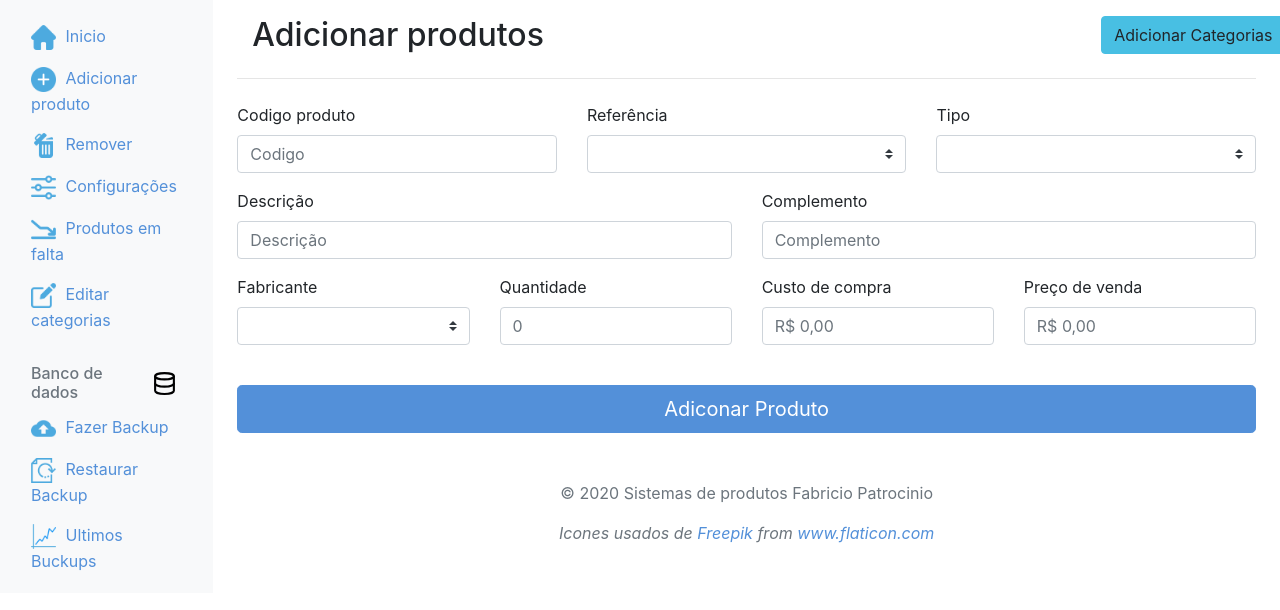
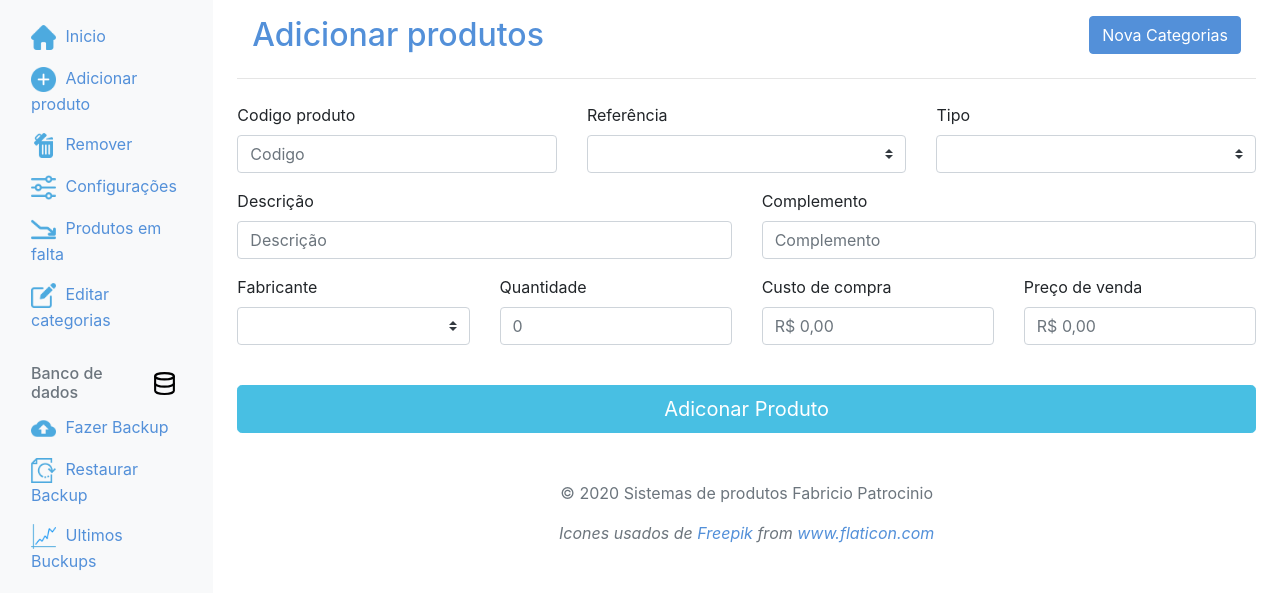
Before and after one commit to FabricioPatrocinio/sistema-de-produtos, a Flask app: page /adicionar-produtos in a window 1280 px wide. Shown: the part 59-669 px from the top of the page. Run offline with Flask 2, Linux system fonts and the light colour scheme; data that the repository does not hold is empty; some libraries are stand-ins or nearby versions.

Commit message:
Ajuste nas cores apenas

```diff
--- a/app/static/css/style.scss
+++ b/app/static/css/style.scss
@@ -4,10 +4,6 @@ $theme-colors: (
   "dark": #5e60ce,
   "danger": #ef4363
 );
-
-.thead-dark{
-    background: #5e60ce;
-}
 
 @import '../node_modules/bootstrap/scss/bootstrap.scss';
 
--- a/app/templates/adicionar-produtos.html
+++ b/app/templates/adicionar-produtos.html
@@ -2,14 +2,14 @@
 {% block body %}
 <main role="main" class="col-md-9 ml-sm-auto col-lg-10 pt-3 px-4"><div class="chartjs-size-monitor" style="position: absolute; inset: 0px; overflow: hidden; pointer-events: none; visibility: hidden; z-index: -1;"><div class="chartjs-size-monitor-expand" style="position:absolute;left:0;top:0;right:0;bottom:0;overflow:hidden;pointer-events:none;visibility:hidden;z-index:-1;"><div style="position:absolute;width:1000000px;height:1000000px;left:0;top:0"></div></div><div class="chartjs-size-monitor-shrink" style="position:absolute;left:0;top:0;right:0;bottom:0;overflow:hidden;pointer-events:none;visibility:hidden;z-index:-1;"><div style="position:absolute;width:200%;height:200%;left:0; top:0"></div></div></div>
     <div class="container">
-        <div class="row">
-            <div class="col">
-                <h2>Adicionar produtos</h2>
+        <div class="d-flex justify-content-between">
+            <div>
+                <h2 class="text-primary text-left">Adicionar produtos</h2>
             </div>
-            <div class="col-md-2">
+            <div>
                 <!-- Button trigger modal -->
-                <button type="button" class="btn btn-success" data-toggle="modal" data-target="#exampleModal">
-                    Adicionar Categorias
+                <button type="button" class="btn btn-primary text-white" data-toggle="modal" data-target="#exampleModal">
+                    Nova Categorias
                 </button>
 
                 <!-- Modal -->
@@ -139,7 +139,7 @@
                 <input type="number" class="form-control" name="preco" id="firstName" placeholder="R$ 0,00" value="" required="">
             </div>
         </div>
-        <button class="btn btn-primary btn-lg btn-block mt-4" type="submit">Adiconar Produto</button>
+        <button class="btn btn-success text-white btn-lg btn-block mt-4" type="submit">Adiconar Produto</button>
     </form>
     <p class="mt-5 text-muted text-center">© 2020 Sistemas de produtos Fabricio Patrocinio</p>
     <p class="mb-5 text-muted text-center font-italic">Icones usados de <a href="https://www.flaticon.com/authors/freepik" title="Freepik">Freepik</a> from <a href="https://www.flaticon.com/" title="Flaticon"> www.flaticon.com</a></p>
--- a/app/templates/criar-conta.html
+++ b/app/templates/criar-conta.html
@@ -15,7 +15,7 @@
   <body>
     <div class="container criar-conta">
       <div class="py-5 text-center">
-          <h2 class="display-4 text-success">Crie sua conta</h2>
+          <h2 class="display-4 text-primary">Crie sua conta</h2>
           <p class="text-muted">Ao criar sua conta você poderá adicionar produtos.</p>
       </div>
 
@@ -57,7 +57,7 @@
             <small id="emailHelp" class="form-text text-muted">Seu email servirá para recuperar sua senha caso venha esquecer.</small>
           </div>
 
-          <button class="btn btn-success btn-lg btn-block" type="submit">Criar Conta</button>
+          <button class="btn btn-success text-white btn-lg btn-block" type="submit">Criar Conta</button>
         </form>
 
         <hr class="mb-4 mt-4">
--- a/app/templates/home.html
+++ b/app/templates/home.html
@@ -16,7 +16,7 @@
     <div class="container content-form mt-5">
         <form class="form-signin" method="post" action="{{ url_for('bp_auth.index') }}">
           <div class="text-center mb-4">
-            <h1 class="display-5 text-success mb-3 font-weight-normal">Faça Login</h1>
+            <h1 class="display-5 text-primary mb-3 font-weight-normal">Faça Login</h1>
             <p class="text-muted">Faça login para ter acesso ao sistema de produtos ou crie uma conta.</p>
           </div>
           {% with messages = get_flashed_messages(with_categories=true) %}
@@ -45,10 +45,10 @@
             </label>
           </div>
           <button class="btn btn-lg btn-primary btn-block" type="submit">Entrar</button>
-          <hr class="mb-4">
+          <hr class="mb-4 mt-4">
 
           <p class="text-center text-muted">Não tem conta? Crie uma conta para poder acessar ao sistema de produtos</p>
-          <a href="{{ url_for('bp_auth.criar_conta')}}" class="btn btn-lg btn-success btn-block">Criar conta</a>
+          <a href="{{ url_for('bp_auth.criar_conta')}}" class="btn btn-lg btn-success text-white btn-block">Criar conta</a>
           <p class="mt-5 mb-3 text-muted text-center">© 2020 Sistema de produtos Fabricio Patrocinio</p>
         </form>
     </div>
--- a/app/templates/produtos-em-falta.html
+++ b/app/templates/produtos-em-falta.html
@@ -11,11 +11,11 @@
       </div>
     </div>
   </div>
-  <h2>Produtos em falta</h2>
+  <h2 class="text-primary">Produtos em falta</h2>
   <hr class="mb-4">
   <div class="table-responsive">
     <table class="table table-striped table-sm table-bordered table-hover">
-      <thead class="thead-dark">
+      <thead class="thead-primary bg-success text-white">
         <tr>
           <th>COD</th>
           <th>Tipo</th>
--- a/app/templates/sistema-produtos.html
+++ b/app/templates/sistema-produtos.html
@@ -11,10 +11,10 @@
       </div>
     </div>
   </div>
-  <h2>Produtos</h2>
+  <h2 class="text-primary">Produtos</h2>
 
   <div class="dropdown">
-    <button class="btn btn-secondary dropdown-toggle" type="button" id="dropdownMenuButton" data-toggle="dropdown" aria-haspopup="true" aria-expanded="false">
+    <button class="btn btn-primary dropdown-toggle" type="button" id="dropdownMenuButton" data-toggle="dropdown" aria-haspopup="true" aria-expanded="false">
       Filtrar por
     </button>
     <div class="dropdown-menu" aria-labelledby="dropdownMenuButton">
@@ -27,7 +27,7 @@
   <hr class="mb-4">
   <div class="table-responsive">
     <table class="table table-striped table table-bordered table-hover">
-      <thead class="thead-dark">
+      <thead class="thead-primary bg-success text-white">
         <tr>
           <th>Codigo</th>
           <th>Tipo</th>
```
Also changed, not shown: app/templates/editar-categorias.html (+4 -4 lines), app/static/css/style.css, 1 other file.
